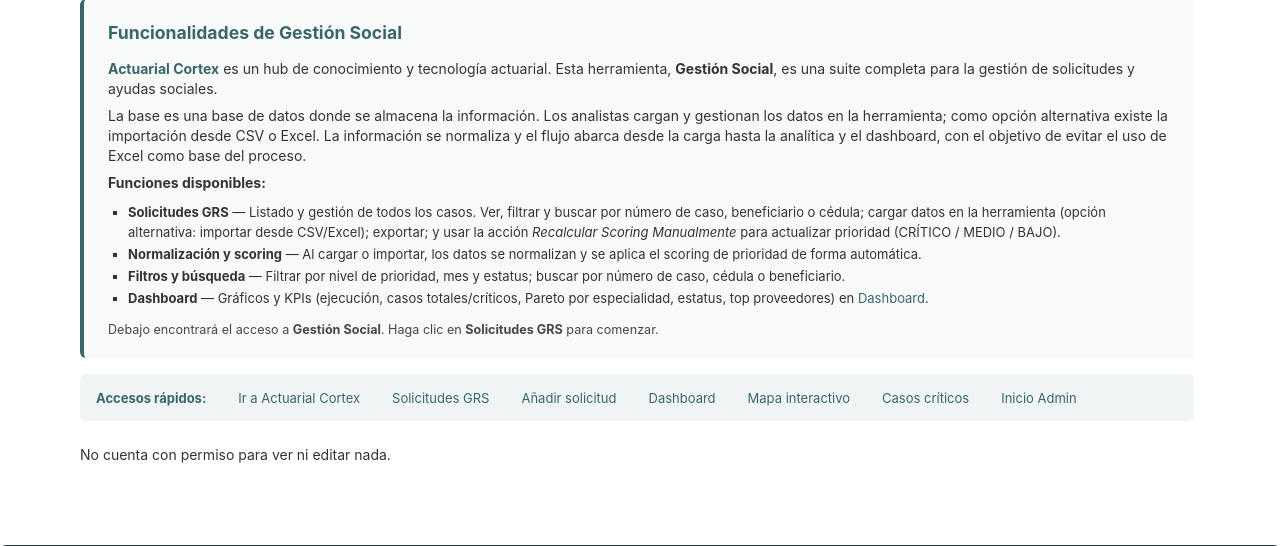
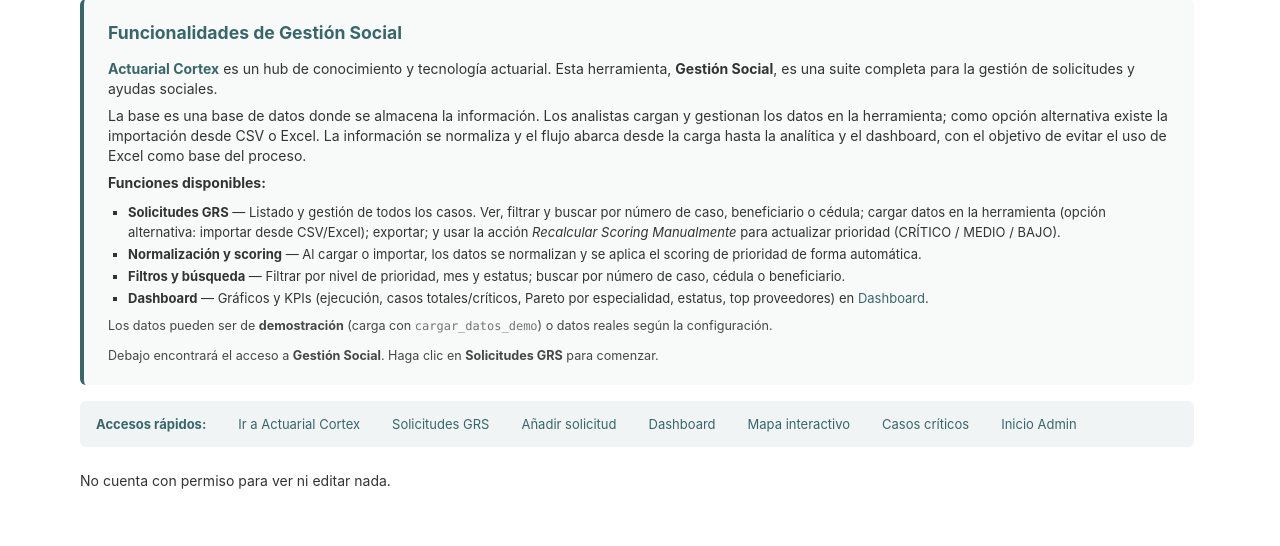
Before and after one commit to angelucv/actuarial-cortex-suite-gestion-social, a Django app: page /admin/ in a window 1280 px wide. Shown: the part 137-683 px from the top of the page. Run offline with Django 4.2, Linux system fonts and the light colour scheme; the visitor is signed in with stand-in values (Sample User, id 1); data comes from the database, SQL or seed files in the repository; data that the repository does not hold is empty.

Commit message:
Dashboard y Admin: texto datos demostracion o reales segun configuracion
Made-with: Cursor

```diff
--- a/gestion_social/templates/dashboard.html
+++ b/gestion_social/templates/dashboard.html
@@ -56,6 +56,7 @@
             <p class="text-muted small mb-0"><em>Parte de <a href="{{ cortex_site_url }}" target="_blank" rel="noopener">Actuarial Cortex</a>: hub de conocimiento y tecnología actuarial. Este aplicativo ofrece gestión de casos, KPIs, mapa por estados y visión histórica.</em></p>
             <p class="text-muted small mb-0 mt-1">KPIs, análisis Pareto por especialidad, distribución por estatus y top proveedores.</p>
             <p class="text-muted small mb-0 mt-1">Solución adaptable a otros sectores (control de casos, inventario, etc.) para automatizar el flujo de información e integrar dashboards de calidad. La información mostrada en este dashboard proviene de los datos cargados en la suite.</p>
+            <p class="text-muted small mb-0 mt-1"><em>Los datos pueden ser de <strong>demostración</strong> (carga con <code>cargar_datos_demo</code>) o datos reales según la configuración.</em></p>
         </div>
     </div>
     <div class="row mb-3">
--- a/templates/admin/cortex_index.html
+++ b/templates/admin/cortex_index.html
@@ -94,6 +94,7 @@
     <li><strong>Filtros y búsqueda</strong> — Filtrar por nivel de prioridad, mes y estatus; buscar por número de caso, cédula o beneficiario.</li>
     <li><strong>Dashboard</strong> — Gráficos y KPIs (ejecución, casos totales/críticos, Pareto por especialidad, estatus, top proveedores) en <a href="/dashboard/">Dashboard</a>.</li>
   </ul>
+  <p style="margin: 0.5rem 0 0 0; font-size: 0.9em; opacity: 0.9;">Los datos pueden ser de <strong>demostración</strong> (carga con <code>cargar_datos_demo</code>) o datos reales según la configuración.</p>
   <p style="margin: 0.75rem 0 0 0; font-size: 0.9em; opacity: 0.9;">Debajo encontrará el acceso a <strong>Gestión Social</strong>. Haga clic en <strong>Solicitudes GRS</strong> para comenzar.</p>
 </div>
 <div class="cortex-admin-links">
```
